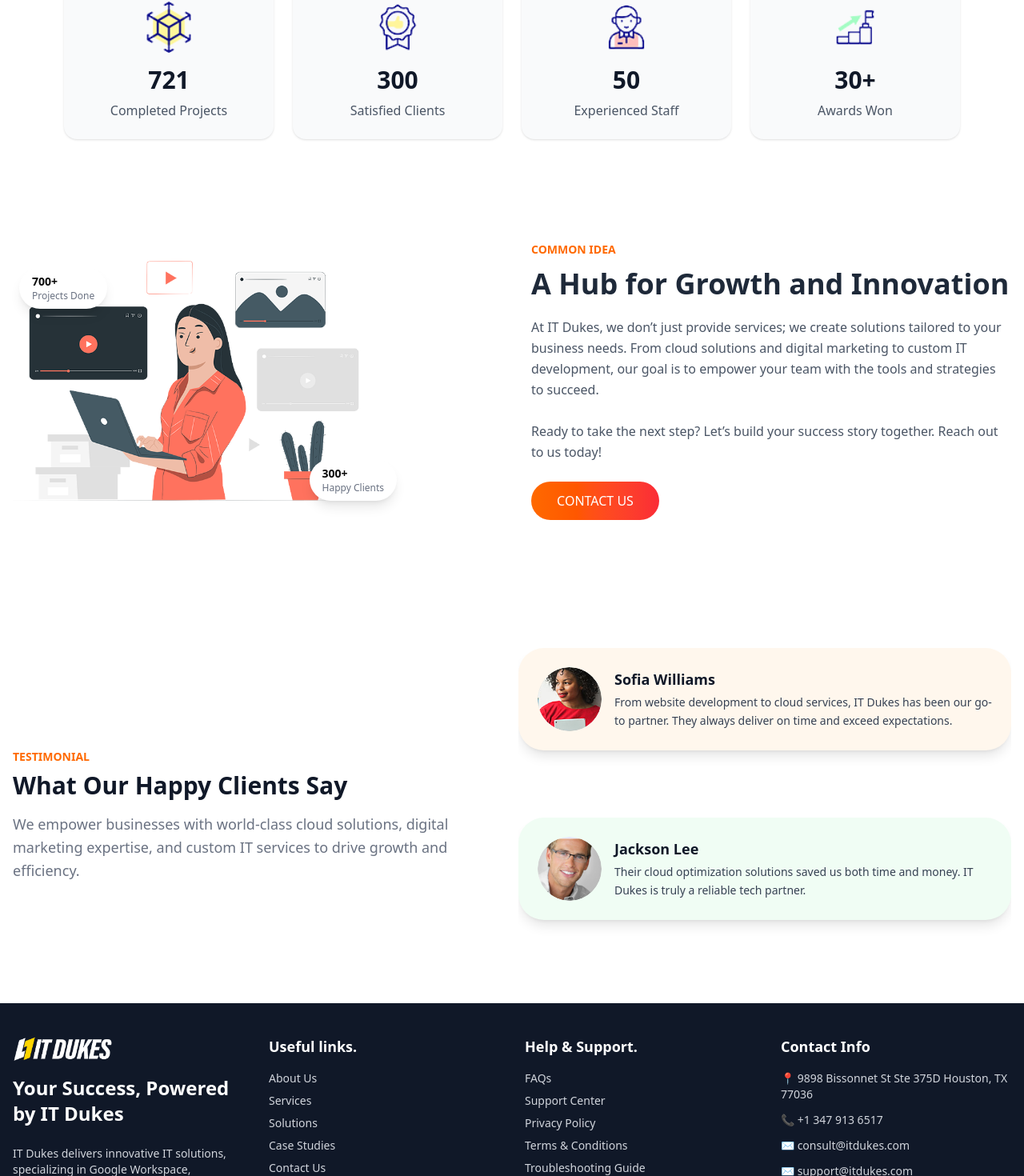
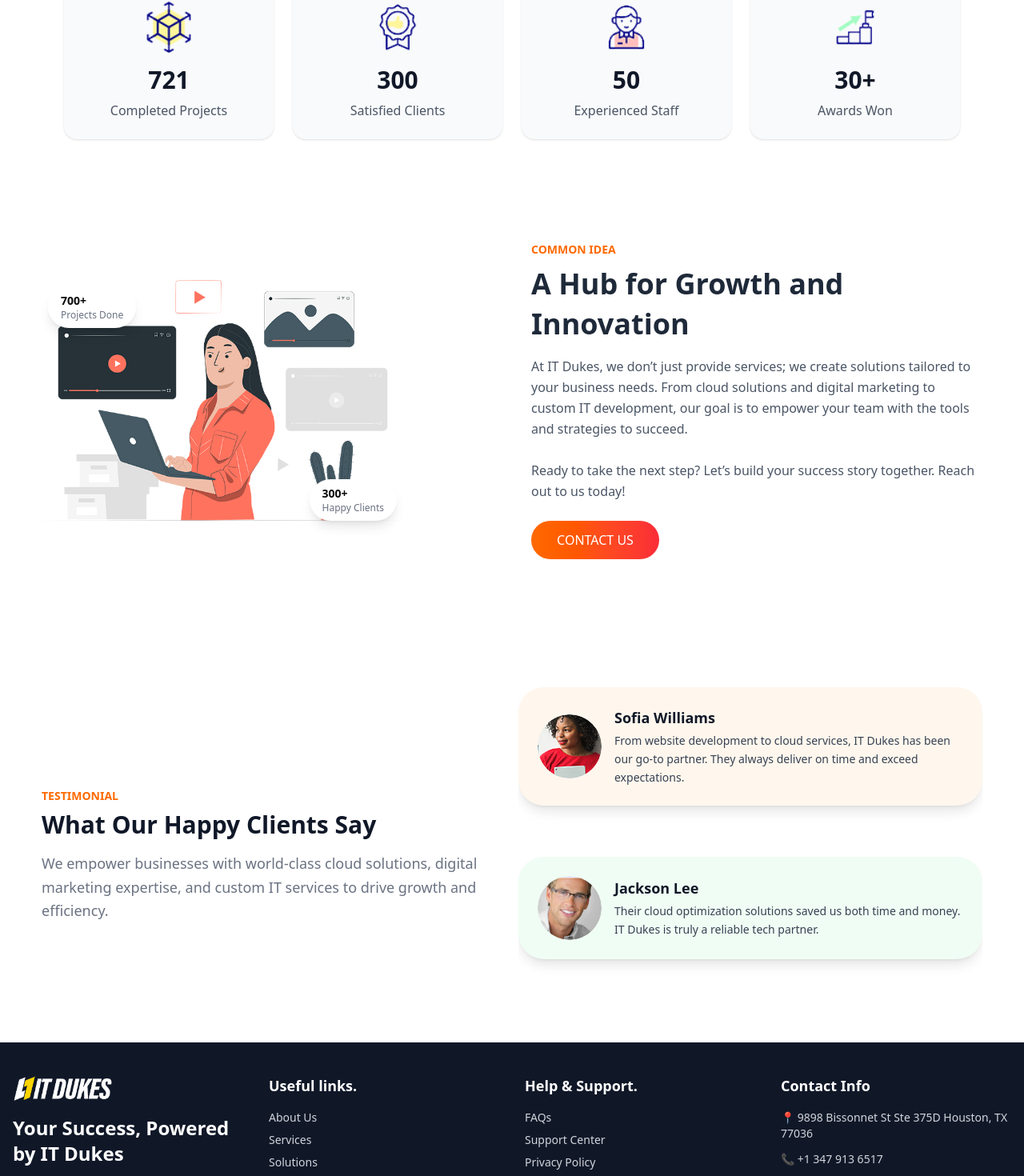
Before and after one commit to sherryadan/ITDUKES-WEBSITE, a Next.js app: page / in a window 1280 px wide. Shown: the part 2086-3556 px from the top of the page at 80% size. Built offline with nearby package versions, Linux system fonts and the light colour scheme.

Commit message:
Code Update

```diff
--- a/src/app/components/PartnerSection.jsx
+++ b/src/app/components/PartnerSection.jsx
@@ -7,7 +7,7 @@ import "swiper/css";
 const PartnerSection = () => {
   return (
     <section
-      className="max-w-6xl mx-auto px-4 py-16"
+      className="max-w-6xl mx-auto px-4 py-16 "
       aria-label="Partner Logos"
     >
       <h2 className="text-sm uppercase text-pink-500 font-semibold mb-2">
--- a/src/app/page.js
+++ b/src/app/page.js
@@ -20,16 +20,16 @@ export default function Home() {
         <div className="mt-6">
           <ServiceCard />
         </div>
-        <div className="mt-6">
+        <div className="mt-6 ml-9 mr-9">
           <PartnerSection />
         </div>
-        <div className="mt-6">
+        <div className="mt-6 ml-9 mr-9">
           <StatsCard />
         </div>
-        <div className="mt-6">
+        <div className="mt-6 ml-9 mr-9">
           <GrowthSection />
         </div>
-        <div className="mt-6">
+        <div className="mt-6 ml-9 mr-9">
           <Testimonials />
         </div>
         <div className="mt-6">
```
